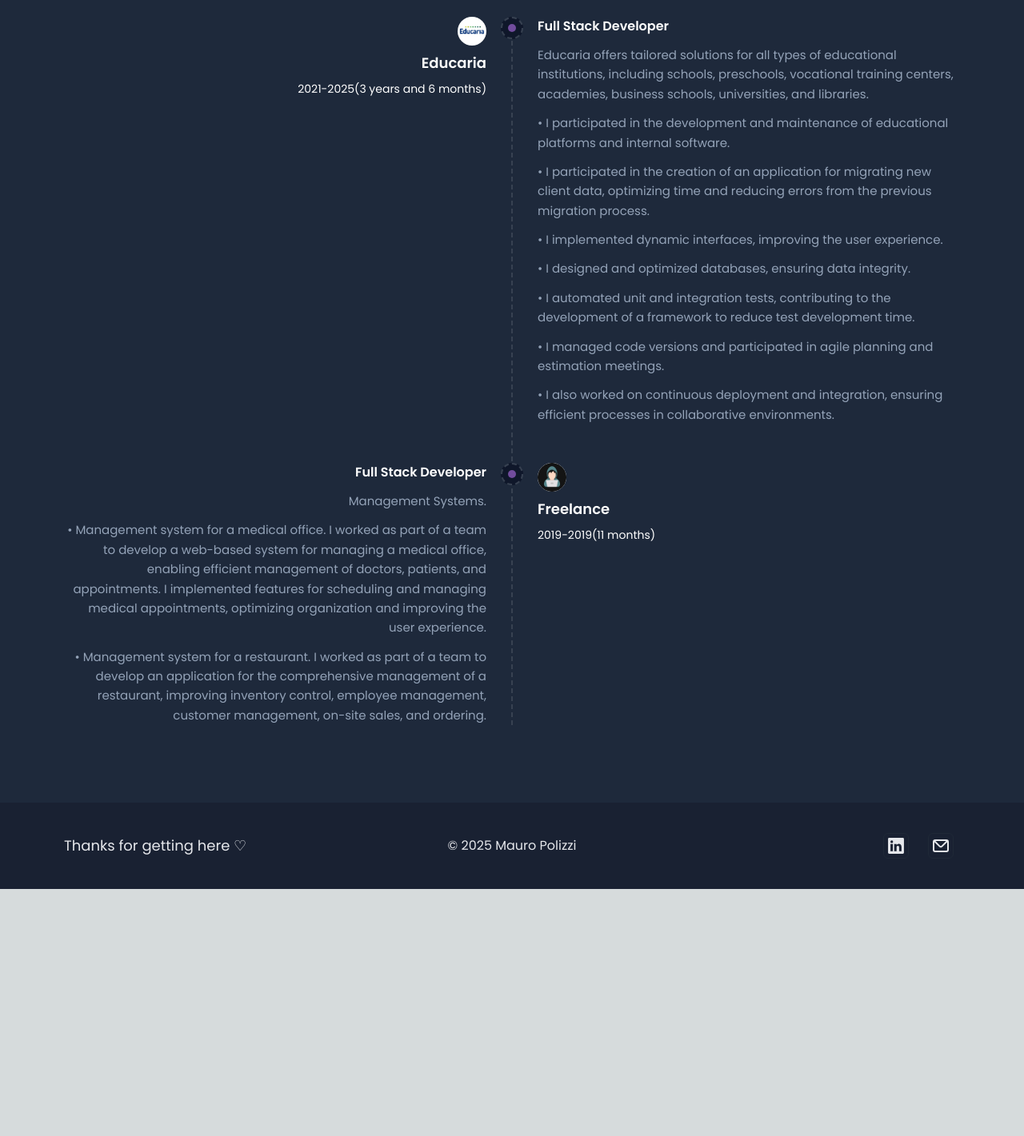
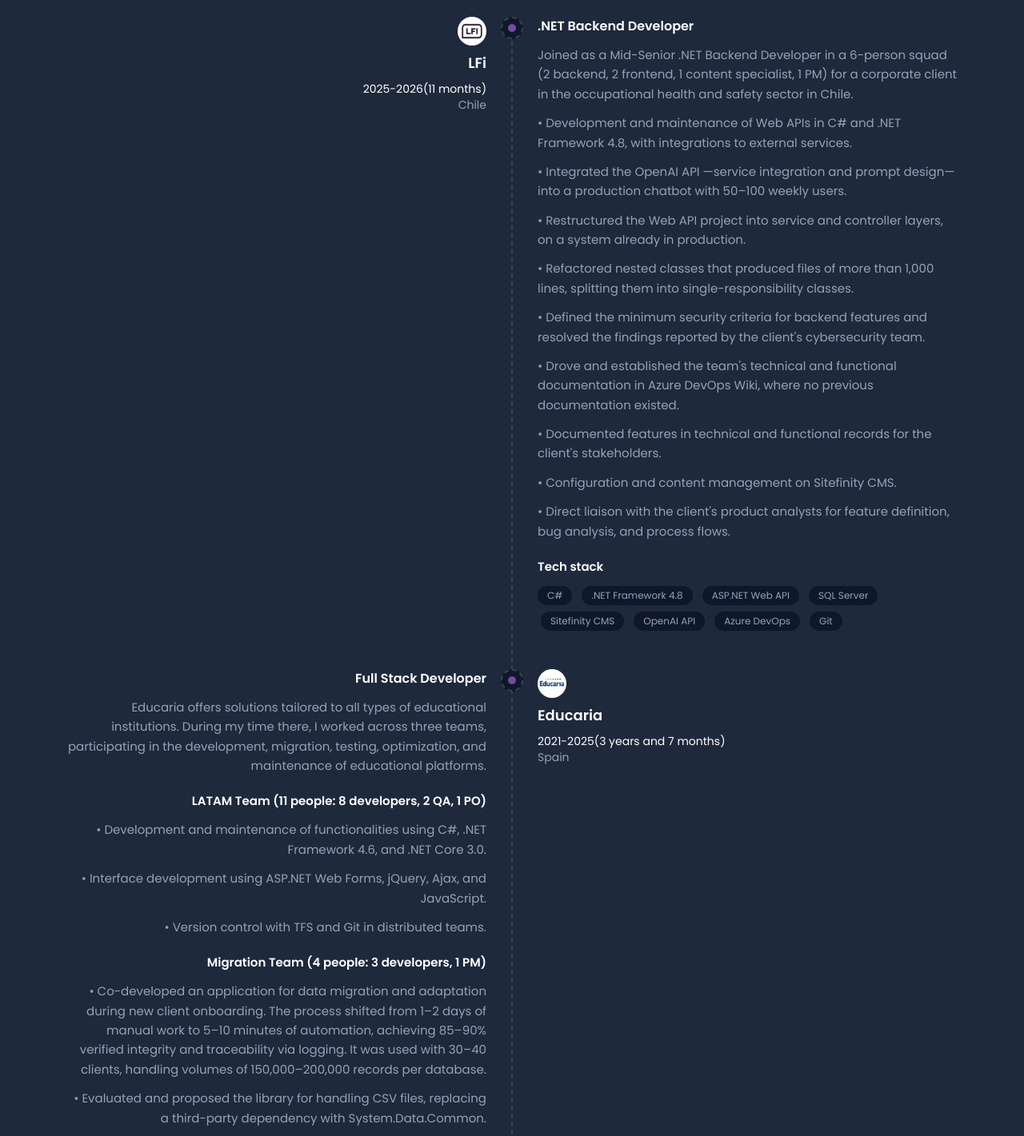
Before and after one commit to MauroPolizzi/Portafolio, a Next.js app: page / in a window 1280 px wide. Shown: the part 2300-3721 px from the top of the page at 80% size. Before the commit the page ends 3412 px from the top, so only its background shows below. Built offline with nearby package versions, Linux system fonts and the light colour scheme.

Commit message:
update experience section

```diff
--- a/src/Data/experience.js
+++ b/src/Data/experience.js
@@ -1,8 +1,13 @@
 import educariaLogo from "@/assets/images/logos/educaria_argentina_logo.jpeg";
 import freelanceLogo from "@/assets/images/logos/liberoprofessionista_logo.jpeg";
+import lfilogo from "@/assets/images/logos/lficl_logo.jpeg";
+// Cuando tengas el logo de LFi, copialo en src/assets/images/logos/ y descomentá
+// esta línea, y poné `logo: lfiLogo` en el bloque de LFi.
+// import lfiLogo from "@/assets/images/logos/lfi_logo.jpeg";
 
 /**
  * Experiencia laboral. Se muestra en el orden de esta lista (lo más reciente primero).
+ * El contenido replica el perfil de LinkedIn (profile-linkedin.pdf).
  *
  * Para agregar una experiencia:
  *   1. Copiá el logo en src/assets/images/logos/ e importalo arriba.
@@ -11,71 +16,205 @@
  * Campos:
  *   start / end : fechas ISO "AAAA-MM-DD". end: null significa "actualidad".
  *   url         : opcional. Si está, el logo y el nombre enlazan ahí.
+ *   logo        : opcional. Si falta, se muestran las iniciales de la empresa.
+ *   location    : opcional. País o ciudad del puesto.
  *   role        : puesto.
  *   summary     : descripción de la empresa o del trabajo.
+ *   groups      : opcional. Equipos o etapas dentro de la misma empresa, cada uno
+ *                 con su `label` y su propia lista de `highlights`.
  *   highlights  : lista de logros. Cada uno se muestra como una viñeta.
+ *   techStack   : opcional. Tecnologías usadas. Se muestran como etiquetas.
  *
  * Los textos se escriben en los dos idiomas: { es: "...", en: "..." }.
+ * `techStack` es la excepción: son nombres propios y van como strings.
  */
 export const experience = [
+  {
+    company: "LFi",
+    url: "https://www.linkedin.com/company/lficl/",
+    logo: lfilogo,
+    location: {
+      es: "Chile",
+      en: "Chile",
+    },
+    start: "2025-11-01",
+    end: "2026-09-30",
+    role: {
+      es: ".NET Backend Developer",
+      en: ".NET Backend Developer",
+    },
+    summary: {
+      es: "Incorporado como Mid Senior Backend .NET en una célula de 6 personas (2 backend, 2 frontend, 1 especialista en contenidos, 1 PM), para un cliente corporativo del sector de seguridad y salud laboral en Chile.",
+      en: "Joined as a Mid-Senior .NET Backend Developer in a 6-person squad (2 backend, 2 frontend, 1 content specialist, 1 PM) for a corporate client in the occupational health and safety sector in Chile.",
+    },
+    highlights: [
+      {
+        es: "Desarrollo y mantenimiento de Web APIs en C# y .NET Framework 4.8, con integraciones a servicios externos.",
+        en: "Development and maintenance of Web APIs in C# and .NET Framework 4.8, with integrations to external services.",
+      },
+      {
+        es: "Integré la API de OpenAI —integración del servicio y diseño de prompts— en un chatbot en producción con 50–100 usuarios semanales.",
+        en: "Integrated the OpenAI API —service integration and prompt design— into a production chatbot with 50–100 weekly users.",
+      },
+      {
+        es: "Reestructuré el proyecto Web API separándolo en capas de servicios y controllers, sobre un sistema en producción.",
+        en: "Restructured the Web API project into service and controller layers, on a system already in production.",
+      },
+      {
+        es: "Refactoricé clases anidadas que generaban archivos de más de 1.000 líneas, separándolas en clases con responsabilidad única.",
+        en: "Refactored nested classes that produced files of more than 1,000 lines, splitting them into single-responsibility classes.",
+      },
+      {
+        es: "Definí los criterios mínimos de seguridad de los features de backend y resolví los hallazgos reportados por el equipo de ciberseguridad del cliente.",
+        en: "Defined the minimum security criteria for backend features and resolved the findings reported by the client's cybersecurity team.",
+      },
+      {
+        es: "Impulsé y establecí la documentación técnica y funcional del equipo en Azure DevOps Wiki, donde no existía documentación previa.",
+        en: "Drove and established the team's technical and functional documentation in Azure DevOps Wiki, where no previous documentation existed.",
+      },
+      {
+        es: "Documenté features en registro técnico y funcional para los stakeholders del cliente.",
+        en: "Documented features in technical and functional records for the client's stakeholders.",
+      },
+      {
+        es: "Configuración y gestión de contenidos sobre Sitefinity CMS.",
+        en: "Configuration and content management on Sitefinity CMS.",
+      },
+      {
+        es: "Interlocución directa con los analistas de producto del cliente para definición de features, análisis de bugs y flujos de proceso.",
+        en: "Direct liaison with the client's product analysts for feature definition, bug analysis, and process flows.",
+      },
+    ],
+    techStack: [
+      "C#",
+      ".NET Framework 4.8",
+      "ASP.NET Web API",
+      "SQL Server",
+      "Sitefinity CMS",
+      "OpenAI API",
+      "Azure DevOps",
+      "Git",
+    ],
+  },
   {
     company: "Educaria",
     url: "https://www.linkedin.com/company/educaria-euro/",
     logo: educariaLogo,
+    location: {
+      es: "España",
+      en: "Spain",
+    },
     start: "2021-09-01",
-    end: "2025-03-30",
+    end: "2025-03-31",
     role: {
       es: "Full Stack Developer",
       en: "Full Stack Developer",
     },
     summary: {
-      es: "Educaria dispone de soluciones adaptadas para todo tipo de Instituciones Educativas, colegios, escuelas infantiles, centros de formación profesional, academias, escuelas de negocio, universidades o bibliotecas.",
-      en: "Educaria offers tailored solutions for all types of educational institutions, including schools, preschools, vocational training centers, academies, business schools, universities, and libraries.",
+      es: "Educaria dispone de soluciones adaptadas para todo tipo de Instituciones Educativas. Durante mi experiencia trabajé en 3 equipos, participando en desarrollo, migraciones, testing, optimización y mantenimiento de plataformas educativas.",
+      en: "Educaria offers solutions tailored to all types of educational institutions. During my time there, I worked across three teams, participating in the development, migration, testing, optimization, and maintenance of educational platforms.",
     },
-    highlights: [
+    groups: [
       {
-        es: "Participé en desarrollo, mantenibilidad de plataformas educativas y software interno.",
-        en: "I participated in the development and maintenance of educational platforms and internal software.",
+        label: {
+          es: "Equipo LATAM (11 personas: 8 desarrolladores, 2 QA, 1 PO)",
+          en: "LATAM Team (11 people: 8 developers, 2 QA, 1 PO)",
+        },
+        highlights: [
+          {
+            es: "Desarrollo y mantenimiento de funcionalidades con C#, .NET Framework 4.6 y .NET Core 3.0.",
+            en: "Development and maintenance of functionalities using C#, .NET Framework 4.6, and .NET Core 3.0.",
+          },
+          {
+            es: "Desarrollo de interfaces con ASP.NET Web Forms, jQuery, Ajax y JavaScript.",
+            en: "Interface development using ASP.NET Web Forms, jQuery, Ajax, and JavaScript.",
+          },
+          {
+            es: "Control de versiones con TFS y Git en equipos distribuidos.",
+            en: "Version control with TFS and Git in distributed teams.",
+          },
+        ],
       },
       {
-        es: "Participé en la creación de una aplicación para la migración de datos de nuevos clientes, optimizando tiempos y reduciendo errores del proceso de migración anterior.",
-        en: "I participated in the creation of an application for migrating new client data, optimizing time and reducing errors from the previous migration process.",
+        label: {
+          es: "Equipo de Migraciones (4 personas: 3 desarrolladores, 1 PM)",
+          en: "Migration Team (4 people: 3 developers, 1 PM)",
+        },
+        highlights: [
+          {
+            es: "Co-desarrollé una aplicación para migración y adaptación de datos durante el onboarding de nuevos clientes. El proceso pasó de 1–2 días de trabajo manual a 5–10 minutos automatizados, con 85–90 % de integridad verificada y trazabilidad mediante logging. Utilizada con 30–40 clientes y volúmenes de 150.000–200.000 registros por base de datos.",
+            en: "Co-developed an application for data migration and adaptation during new client onboarding. The process shifted from 1–2 days of manual work to 5–10 minutes of automation, achieving 85–90% verified integrity and traceability via logging. It was used with 30–40 clients, handling volumes of 150,000–200,000 records per database.",
+          },
+          {
+            es: "Evalué y propuse la librería para manejo de archivos CSV, reemplazando una dependencia de terceros por System.Data.Common.",
+            en: "Evaluated and proposed the library for handling CSV files, replacing a third-party dependency with System.Data.Common.",
+          },
+          {
+            es: "Interlocución con soporte para definición de funcionalidades, análisis de bugs y flujos de proceso.",
+            en: "Liaison with the support team for feature definition, bug analysis, and process flows.",
+          },
+        ],
       },
       {
-        es: "Implementé interfaces dinámicas, mejorando la experiencia de usuario.",
-        en: "I implemented dynamic interfaces, improving the user experience.",
+        label: {
+          es: "Equipo de España (16 personas: 12 desarrolladores, 2 QA, 2 PM)",
+          en: "Spain Team (16 people: 12 developers, 2 QA, 2 PM)",
+        },
+        highlights: [
+          {
+            es: "Co-desarrollé un framework interno de testing que redujo la creación de tests de 1–2 horas a 5–10 minutos. Fue adoptado por 2 equipos (20 desarrolladores) y utilizado para crear ~1.000 tests unitarios y de integración.",
+            en: "Co-developed an internal testing framework that cut test creation from 1–2 hours to 5–10 minutes. It was adopted by 2 teams (20 developers) and used to create ~1,000 unit and integration tests.",
+          },
+          {
+            es: "Desarrollo con C#/.NET, consultas complejas en T-SQL, procedimientos almacenados y transacciones. Optimicé consultas reduciendo tiempos de ~30 a ~5 segundos.",
+            en: "Development with C#/.NET, complex T-SQL queries, stored procedures, and transactions. Optimized queries, cutting run times from ~30 to ~5 seconds.",
+          },
+          {
+            es: "Pruebas unitarias e integración con MSTest y xUnit, mocking y cobertura por módulo.",
+            en: "Unit and integration testing with MSTest and xUnit, mocking, and per-module coverage.",
+          },
+          {
+            es: "Diagnóstico y resolución de fallos en pipelines CI/CD con Jenkins.",
+            en: "Diagnosis and resolution of failures in CI/CD pipelines with Jenkins.",
+          },
+          {
+            es: "Participación en estimaciones, planificación y refinamiento bajo Scrum.",
+            en: "Participation in estimation, planning, and refinement under Scrum.",
+          },
+          {
+            es: "Acompañamiento a nuevos integrantes en flujos de negocio y módulos.",
+            en: "Onboarding support for new team members on business flows and modules.",
+          },
+        ],
       },
-      {
-        es: "Diseñé y optimicé bases de datos, asegurando la integridad de los datos.",
-        en: "I designed and optimized databases, ensuring data integrity.",
-      },
-      {
-        es: "Automaticé pruebas unitarias y de integración, contribuyendo al desarrollo de un framework para disminuir el tiempo de desarrollo de los tests.",
-        en: "I automated unit and integration tests, contributing to the development of a framework to reduce test development time.",
-      },
-      {
-        es: "Gestioné versiones de código y participé en reuniones ágiles de planificación y estimación.",
-        en: "I managed code versions and participated in agile planning and estimation meetings.",
-      },
-      {
-        es: "Además, trabajé en despliegue e integración continuos, garantizando procesos eficientes en entornos colaborativos.",
-        en: "I also worked on continuous deployment and integration, ensuring efficient processes in collaborative environments.",
-      },
+    ],
+    techStack: [
+      "C#",
+      ".NET Framework 4.8",
+      ".NET Core 3.0",
+      "ASP.NET Web API",
+      "SQL Server",
+      "T-SQL",
+      "Git",
     ],
   },
   {
-    company: "Freelance",
+    company: "Freelancer",
     url: null,
     logo: freelanceLogo,
-    start: "2019-01-05",
-    end: "2019-12-12",
+    location: {
+      es: "Argentina",
+      en: "Argentina",
+    },
+    start: "2019-03-01",
+    end: "2019-12-31",
     role: {
       es: "Full Stack Developer",
       en: "Full Stack Developer",
     },
     summary: {
       es: "Sistemas de gestión.",
-      en: "Management Systems.",
+      en: "Management systems.",
     },
     highlights: [
       {
@@ -87,5 +226,16 @@
         en: "Management system for a restaurant. I worked as part of a team to develop an application for the comprehensive management of a restaurant, improving inventory control, employee management, customer management, on-site sales, and ordering.",
       },
     ],
+    techStack: [
+      "C#",
+      "Windows Forms",
+      ".NET Core 2.2",
+      "SQL Server",
+      "React 16.8",
+      "Ajax",
+      "jQuery",
+      "JavaScript",
+      "TFS",
+    ],
   },
 ];
--- a/src/features/home/views/5-experience/index.js
+++ b/src/features/home/views/5-experience/index.js
@@ -6,12 +6,13 @@
 import { useContent } from "@/common/content";
 
 // Las fechas se leen en UTC para que la zona horaria no corra el mes.
+// Se cuenta el mes de inicio y el de fin, igual que LinkedIn: septiembre de 2021
+// a marzo de 2025 son 3 años y 7 meses, no 3 y 6.
 const monthsBetween = (start, end) => {
   let months = (end.getUTCFullYear() - start.getUTCFullYear()) * 12;
   months -= start.getUTCMonth();
   months += end.getUTCMonth();
-  if (end.getUTCDate() < start.getUTCDate()) months--;
-  return months;
+  return months + 1;
 };
 
 const formatDuration = (months, t) => {
@@ -31,9 +32,20 @@
   return `${yearsLabel} ${t("duration.and")} ${monthsLabel}`;
 };
 
+// Iniciales para las empresas que todavía no tienen logo.
+const initialsOf = (company) =>
+  company
+    .split(/\s+/)
+    .map((word) => word[0])
+    .join("")
+    .slice(0, 2)
+    .toUpperCase();
+
 // Clases de cada hito de la línea de tiempo (el punto y el círculo punteado).
 const timelineItemClasses =
   "ms-8 md:ms-0 relative after:content-[''] after:absolute after:top-[9px] after:rounded-full after:z-10 after:w-2.5 after:h-2.5 after:bg-dark-purple md:after:mx-auto ltr:md:after:right-0 ltr:md:after:left-0 rtl:md:after:left-0 rtl:md:after:right-0 ltr:after:-left-9 rtl:after:-right-9 before:content-[''] before:absolute md:before:mx-auto ltr:md:before:right-0 ltr:md:before:left-0 ltr:before:-left-11 rtl:md:before:left-0 rtl:md:before:right-0 rtl:before:-right-11 before:rounded-full before:z-10 before:border-2 before:border-dashed before:border-gray-200 dark:before:border-gray-700 before:top-0 before:w-7 before:h-7 before:bg-white dark:before:bg-slate-900";
+
+const bulletClasses = "mt-3 mb-0 text-slate-400 text-[15px]";
 
 export const Experience = () => {
   const { t } = useTranslation();
@@ -70,6 +82,7 @@
 
               const heading = (
                 <>
+                  {item.logo ? (
                     <Image
                       src={item.logo}
                       alt={item.company}
@@ -79,10 +92,25 @@
                         isLeft ? "md:ms-auto" : "md:me-auto"
                       }`}
                     />
+                  ) : (
+                    <div
+                      aria-hidden="true"
+                      className={`rounded-full h-9 w-9 flex items-center justify-center bg-dark-purple/10 dark:bg-white/10 text-dark-purple dark:text-white text-xs font-semibold ${
+                        isLeft ? "md:ms-auto" : "md:me-auto"
+                      }`}
+                    >
+                      {initialsOf(item.company)}
+                    </div>
+                  )}
                   <h5 className="my-2 font-semibold text-lg">{item.company}</h5>
                   <h6 className="text-sm mb-0">
                     {years}({duration})
                   </h6>
+                  {item.location && (
+                    <h6 className="text-sm mb-0 text-slate-400">
+                      {tx(item.location)}
+                    </h6>
+                  )}
                 </>
               );
 
@@ -110,17 +138,49 @@
                       }
                     >
                       <h5 className="title mb-1 font-semibold">{tx(item.role)}</h5>
-                      <p className="mt-3 mb-0 text-slate-400 text-[15px]">
-                        {tx(item.summary)}
-                      </p>
-                      {item.highlights?.map((highlight, highlightIndex) => (
-                        <p
-                          key={highlightIndex}
-                          className="mt-3 mb-0 text-slate-400 text-[15px]"
-                        >
+                      <p className={bulletClasses}>{tx(item.summary)}</p>
+
+                      {/* Equipos o etapas dentro de la misma empresa. */}
+                      {item.groups?.map((group, groupIndex) => (
+                        <div key={groupIndex} className="mt-5">
+                          <h6 className="mb-0 font-semibold text-[15px]">
+                            {tx(group.label)}
+                          </h6>
+                          {group.highlights?.map((highlight, highlightIndex) => (
+                            <p key={highlightIndex} className={bulletClasses}>
                               • {tx(highlight)}
                             </p>
                           ))}
+                        </div>
+                      ))}
+
+                      {item.highlights?.map((highlight, highlightIndex) => (
+                        <p key={highlightIndex} className={bulletClasses}>
+                          • {tx(highlight)}
+                        </p>
+                      ))}
+
+                      {item.techStack?.length > 0 && (
+                        <div className="mt-5">
+                          <h6 className="mb-0 font-semibold text-[15px]">
+                            {t("Experiences.techStack")}
+                          </h6>
+                          <ul
+                            className={`mt-3 flex flex-wrap gap-2 ${
+                              isLeft ? "" : "md:justify-end"
+                            }`}
+                          >
+                            {item.techStack.map((tech) => (
+                              <li
+                                key={tech}
+                                className="rounded-full bg-gray-100 dark:bg-slate-900 text-slate-400 text-xs px-3 py-1"
+                              >
+                                {tech}
+                              </li>
+                            ))}
+                          </ul>
+                        </div>
+                      )}
                     </div>
                   </div>
                 </div>
--- a/src/translate/en.json
+++ b/src/translate/en.json
@@ -34,7 +34,8 @@
   },
   "Experiences": {
     "title": "Work Experience",
-    "subtitle": "Explore My Professional Journey"
+    "subtitle": "Explore My Professional Journey",
+    "techStack": "Tech stack"
   },
   "Message": "Message",
   "Name": "Name",
--- a/src/translate/es.json
+++ b/src/translate/es.json
@@ -34,7 +34,8 @@
   },
   "Experiences": {
     "title": "Experiencia laboral",
-    "subtitle": "Explora mi viaje profesional"
+    "subtitle": "Explora mi viaje profesional",
+    "techStack": "Tecnologías"
 },
 "duration": {
     "year": "año",
```
Also changed, not shown: src/assets/images/logos/lficl_logo.jpeg (added). Lines whose indentation alone changed are shown as unchanged.
